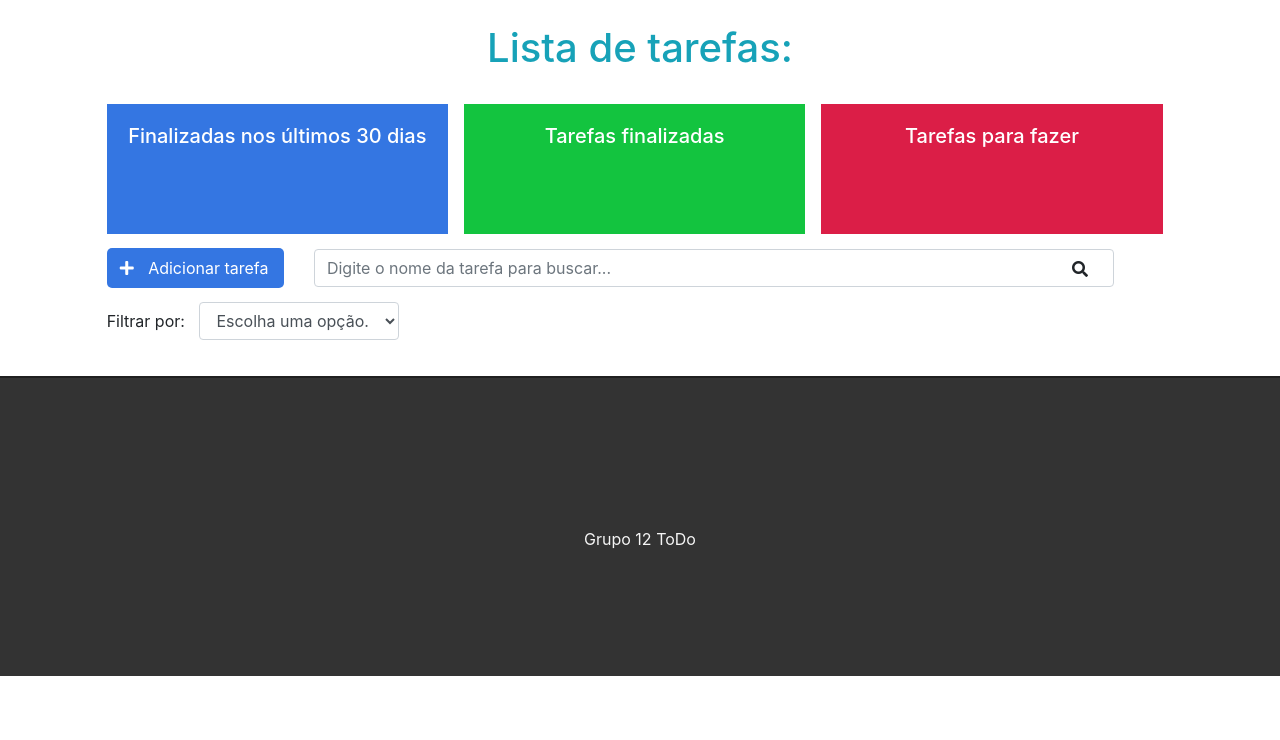
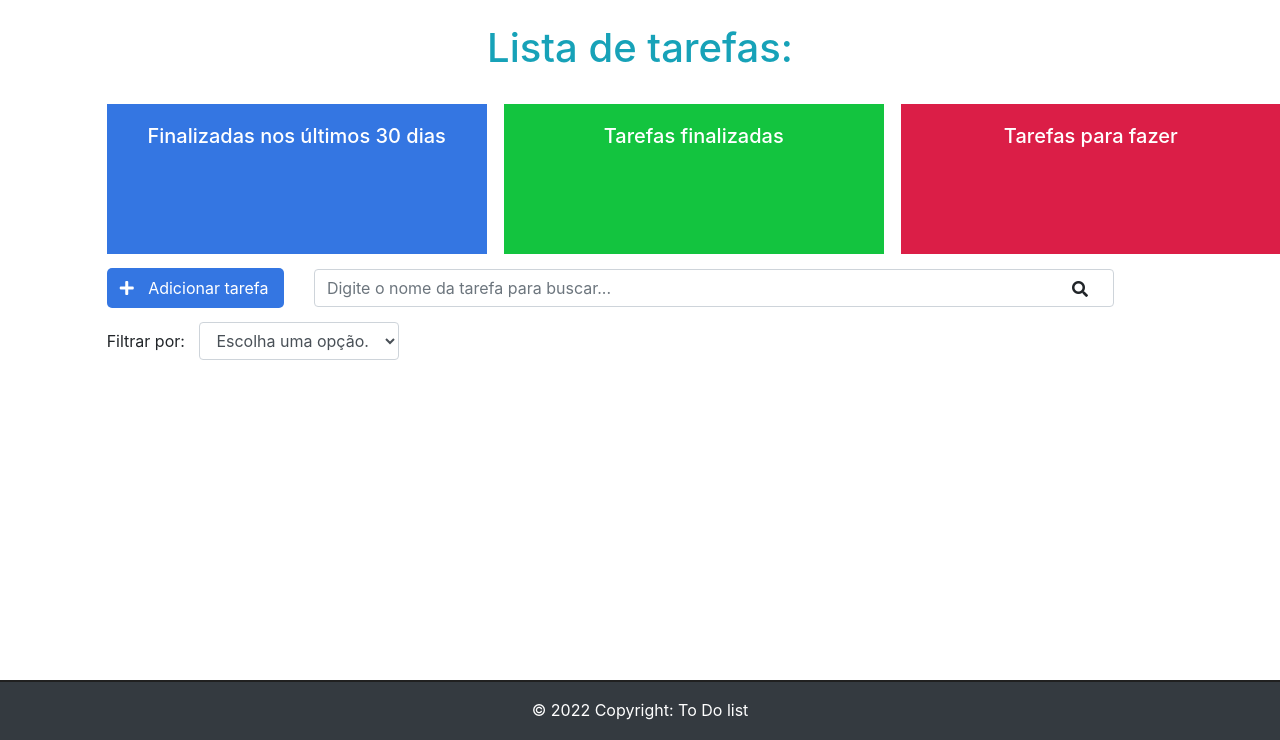
Before and after one commit to RafaelLeone/todolist, a Django app: template tasks/templates/tasks/list.html in a window 1280 px wide. Shown: the part 60-800 px from the top of the page. Run offline with Django 4.2, Linux system fonts and the light colour scheme; the template is opened without the code that fills it, so the values that code supplies are empty; some libraries are stand-ins or nearby versions.

Commit message:
footer dark

```diff
--- a/tasks/static/css/styles.css
+++ b/tasks/static/css/styles.css
@@ -36,8 +36,13 @@ html {
 /* dashboard */
 .dashboard {
   padding: 0;
-  width: 100%;
-  display: block;
+  margin: auto;
+  width: 100vw;
+  height: 150px;
+  display: flex;
+  flex-direction: row;
+  justify-content: space-around;
+  align-items: center;
 }
 
 .dashboard h4 {
@@ -51,12 +56,11 @@ html {
 }
 
 .dashboard-box {
-  float: left;
   background-color: #dfdfdf;
   color: #fff;
   padding: 20px;
   box-sizing: border-box;
-  height: 130px;
+  height: 150px;
   width: 32%;
   text-align: center;
 }
@@ -229,3 +233,7 @@ ul.messages li {
   margin-top: 30px;
   text-align: center;
 }
+
+.size {
+  height: 60px;
+}
--- a/tasks/templates/base.html
+++ b/tasks/templates/base.html
@@ -24,8 +24,16 @@
     <div class="container-fluid">
       {% include 'partials/navbar.html' %} {% block content %} {% endblock %}
 
-      <footer>
-        <p>Grupo 12 ToDo</p>
+      <footer
+        class="text-center text-white fixed-bottom size"
+        style="background-color: rgb(52, 58, 64)"
+      >
+        <div class="text-center p-3" style="background-color: rgb(52, 58, 64)">
+          © 2022 Copyright:
+          <a class="text-white" href="https://github.com/RafaelLeone/todolist"
+            >To Do list</a
+          >
+        </div>
       </footer>
     </div>
     <script
```
